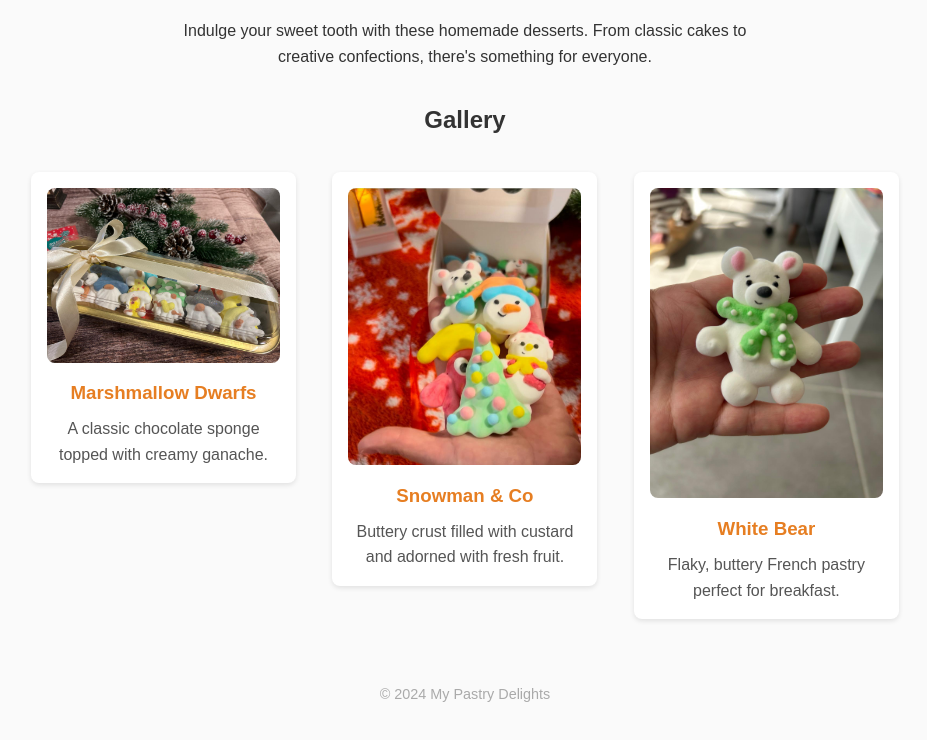
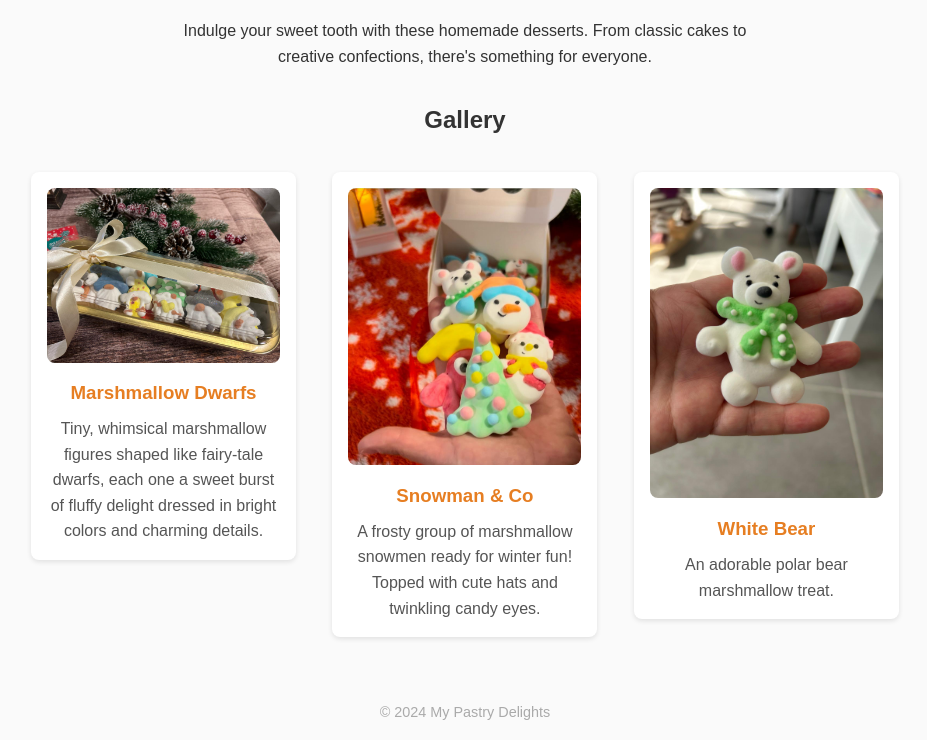
Before and after one commit to AleksandrSh/SweetTreats, a plain HTML site: page index.html in a window 1280 px wide. Shown: the part 81-821 px from the top of the page, without its empty margins (175-1102 px from the left). Drawn offline with Linux system fonts and the light colour scheme.

Commit message:
Update index.html

```diff
--- a/index.html
+++ b/index.html
@@ -26,21 +26,21 @@
     <div class="dessert-card">
       <img src="images/Many_Dwarfs.jpeg" alt="Marshmallow" />
       <h3>Marshmallow Dwarfs</h3>
-      <p>A classic chocolate sponge topped with creamy ganache.</p>
+      <p>Tiny, whimsical marshmallow figures shaped like fairy-tale dwarfs, each one a sweet burst of fluffy delight dressed in bright colors and charming details.</p>
     </div>
 
     <!-- Example dessert card #2 -->
     <div class="dessert-card">
       <img src="images/Snowman_and_Co.jpeg" alt="Marshmallow" />
       <h3>Snowman & Co</h3>
-      <p>Buttery crust filled with custard and adorned with fresh fruit.</p>
+      <p>A frosty group of marshmallow snowmen ready for winter fun! Topped with cute hats and twinkling candy eyes.</p>
     </div>
 
     <!-- Example dessert card #3 -->
     <div class="dessert-card">
       <img src="images/White_Bear.jpeg" alt="Marshmallow" />
       <h3>White Bear</h3>
-      <p>Flaky, buttery French pastry perfect for breakfast.</p>
+      <p>An adorable polar bear marshmallow treat.</p>
     </div>
   </section>
 
```
